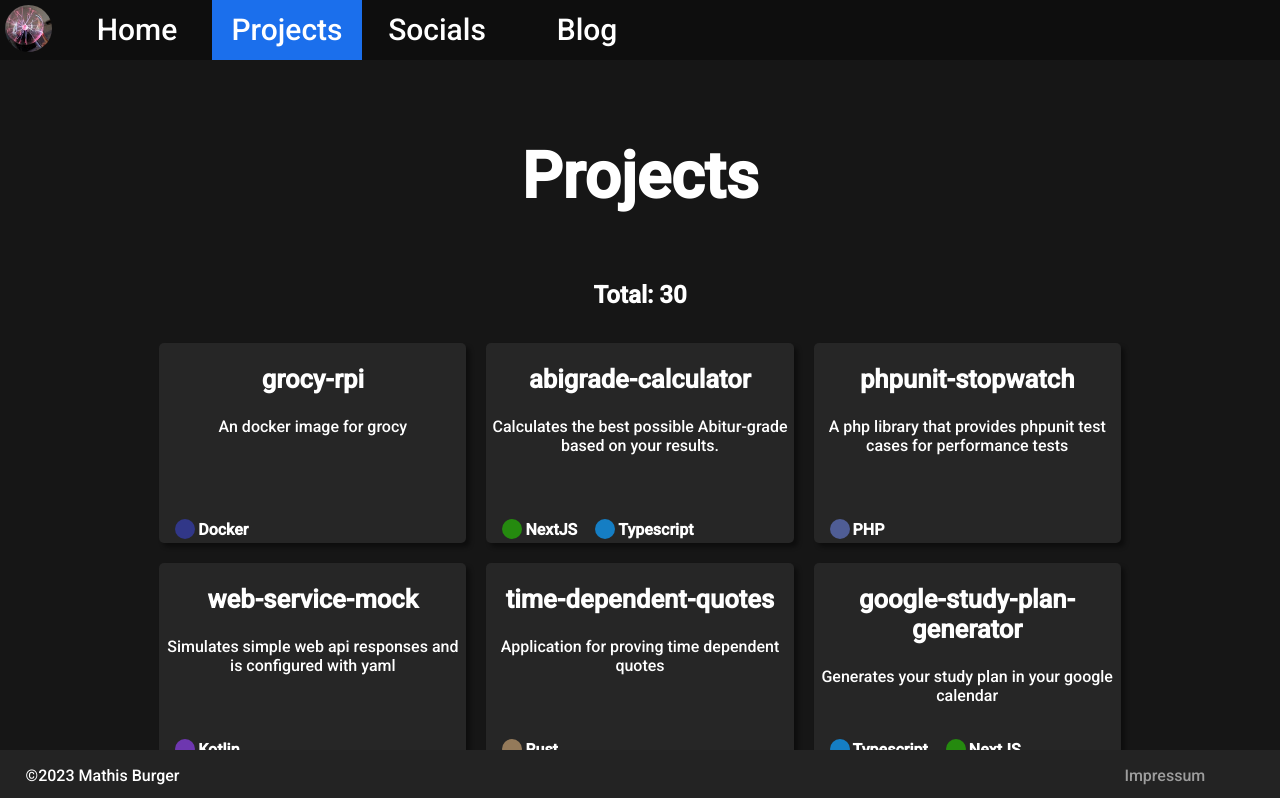
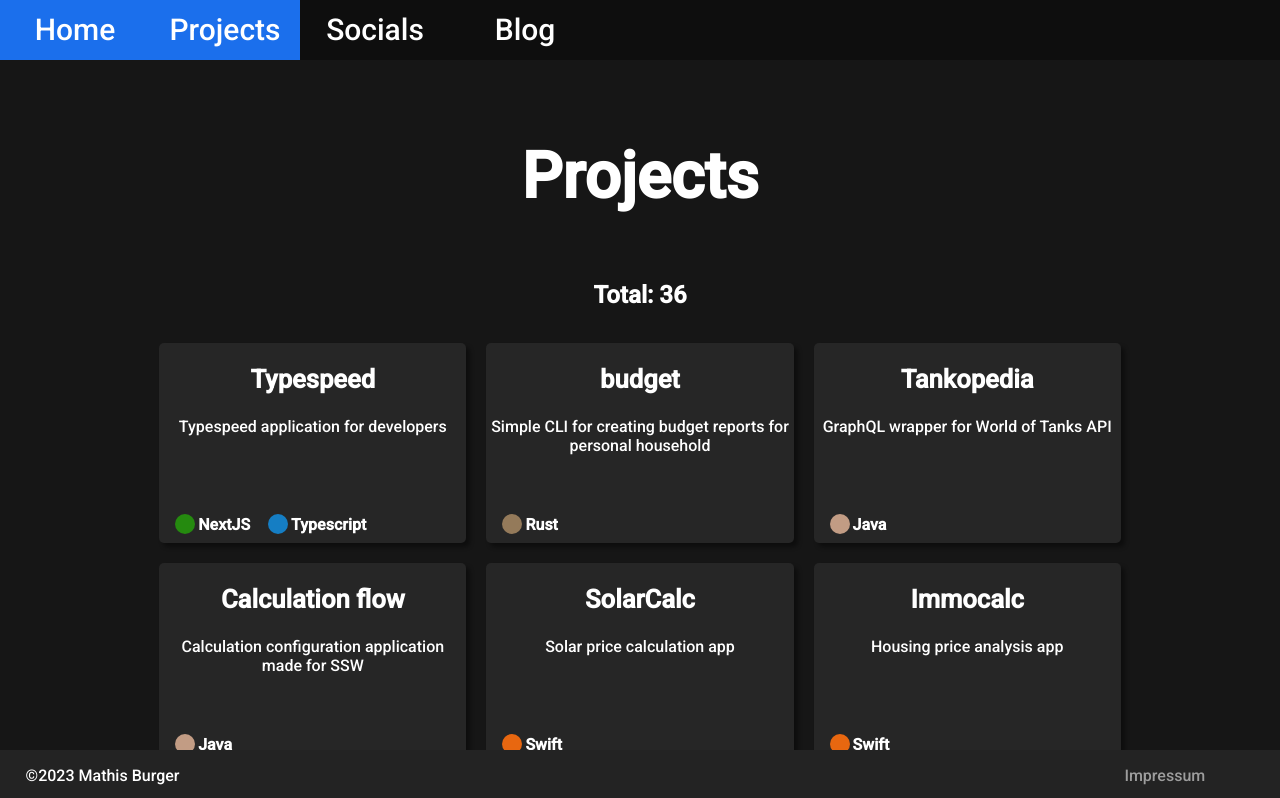
Before and after one commit to MathisBurger/mathis-burger.de, a Next.js app: page /projects in a window 1280 px wide. Shown: the top 798 px of the page. Built offline with nearby package versions, Linux system fonts and the light colour scheme.

Commit message:
[TASK] Added new projects

```diff
--- a/components/Header.tsx
+++ b/components/Header.tsx
@@ -68,7 +68,7 @@ const Header = ({ active }: HeaderProps) => {
   return (
     <div className={style.container}>
       <div className={style.imgBox}>
-        <img src="/logo.jpg" alt="Logo" width={50} height={50} />
+        <img src="/me4.jpeg" alt="Logo" width={50} height={50} />
       </div>
       <FontAwesomeIcon
         className={style.dropdown}
--- a/components/LanguageElement.tsx
+++ b/components/LanguageElement.tsx
@@ -19,6 +19,8 @@ export enum Language {
   twig,
   docker,
   kotlin,
+  swift,
+    java
 }
 
 interface LanguageElementProps {
@@ -154,6 +156,20 @@ const LanguageElement = ({ language }: LanguageElementProps) => {
             <p>Kotlin</p>
           </>
         );
+     case Language.swift:
+        return (
+            <>
+                <div className={style.swiftCircle} />
+                <p>Swift</p>
+            </>
+        );
+    case Language.java:
+        return (
+            <>
+                <div className={style.javaCircle} />
+                <p>Java</p>
+            </>
+        );
     }
   };
 
--- a/pages/impressum.tsx
+++ b/pages/impressum.tsx
@@ -15,8 +15,8 @@ const Impressum: NextPage = () => {
         <div />
 
         <p>Mathis Burger</p>
-        <p>Mühlenberg 27</p>
-        <p>25794 Pahlen</p>
+        <p>Friedrich-Ebert-Straße 37</p>
+        <p>85055 Ingolstadt</p>
         <div />
         <p>Kontakt:</p>
         <div />
--- a/pages/projects.tsx
+++ b/pages/projects.tsx
@@ -2,7 +2,7 @@ import React from 'react';
 import Header from '../components/Header';
 import style from '../styles/Projects.module.scss';
 import ProjectCard from '../components/ProjectCard';
-import { Language } from '../components/LanguageElement';
+import {Language} from '../components/LanguageElement';
 import Footer from '../components/Footer';
 import Wrapper from '../components/Wrapper';
 
@@ -231,6 +231,42 @@ const Projects = () => {
       name: 'grocy-rpi',
       description: 'An docker image for grocy',
     },
+    {
+      url: 'https://github.com/MathisBurger/Immocalc',
+      languages: [Language.swift],
+      name: 'Immocalc',
+      description: 'Housing price analysis app'
+    },
+    {
+      url: 'https://github.com/MathisBurger/SolarCalc',
+      languages: [Language.swift],
+      name: 'SolarCalc',
+      description: 'Solar price calculation app'
+    },
+    {
+      url: 'https://github.com/MathisBurger/calculation-flow',
+      languages: [Language.java],
+      name: 'Calculation flow',
+      description: 'Calculation configuration application made for SSW'
+    },
+    {
+      url: 'https://github.com/MathisBurger/tankopedia',
+      languages: [Language.java],
+      name: 'Tankopedia',
+      description: 'GraphQL wrapper for World of Tanks API'
+    },
+    {
+      url: 'https://github.com/MathisBurger/budget',
+      languages: [Language.rust],
+      name: 'budget',
+      description: 'Simple CLI for creating budget reports for personal household'
+    },
+    {
+      url: 'https://github.com/MathisBurger/typespeed',
+      languages: [Language.nextjs, Language.typescript],
+      name: 'Typespeed',
+      description: 'Typespeed application for developers'
+    }
   ];
   return (
     <Wrapper>
--- a/styles/Blogpage.module.scss
+++ b/styles/Blogpage.module.scss
@@ -21,7 +21,7 @@
   flex-direction: column;
   align-items: center;
   align-content: center;
-  padding-bottom: 2em;
+  padding-bottom: 20em;
   gap: 20px;
   overflow: scroll;
 }
@@ -68,16 +68,20 @@
   color: white;
   text-wrap: normal;
   font-family: 'Roboto', sans-serif;
+  padding: 5px;
 }
 
 @media only screen and (max-width: 680px) {
   .blogElement {
     width: 95%;
     height: fit-content;
+    grid-template-columns: 100%;
+    grid-template-rows: 40% 60%;
   }
   .blogElement .image {
     max-width: 95%;
-    height: auto;
+    height: 90%;
+    overflow: hidden;
   }
   .blogElement h2 {
     font-size: 1.3em;
--- a/styles/Header.module.scss
+++ b/styles/Header.module.scss
@@ -14,14 +14,15 @@
   z-index: 1;
 }
 .imgBox {
-  margin: 5px 10px 5px 5px;
+  /*margin-left: 5px;
+  margin-top: 5px;*/
 }
 
 .imgBox img {
-  width: 47px;
-  height: 47px;
-  border-radius: 50%;
+  width: 60px;
+  height: 60px;
   overflow: hidden;
+  display: none; /* Disable image */
 }
 
 .navBox {
--- a/styles/Home.module.scss
+++ b/styles/Home.module.scss
@@ -95,6 +95,7 @@
   opacity: 0;
   top: 20px;
   position: relative;
+  padding-bottom: 5em;
 }
 
 @keyframes imageAnimation {
--- a/styles/LangColors.module.scss
+++ b/styles/LangColors.module.scss
@@ -125,3 +125,17 @@
   height: 20px;
   border-radius: 50%;
 }
+
+.swiftCircle {
+  background: #e86710;
+  width: 20px;
+  height: 20px;
+  border-radius: 50%;
+}
+
+.javaCircle {
+  background: #c29c84;
+  width: 20px;
+  height: 20px;
+  border-radius: 50%;
+}
--- a/styles/Projects.module.scss
+++ b/styles/Projects.module.scss
@@ -9,7 +9,7 @@
   flex-direction: column;
   align-items: center;
   align-content: center;
-  padding-bottom: 2em;
+  padding-bottom: 10em;
 }
 
 .container h1 {
@@ -75,6 +75,7 @@
   margin: auto 1em 2px 1em;
   gap: 1em;
   position: relative;
+  padding-bottom: 5px;
 }
 
 @media only screen and (max-width: 680px) {
```
